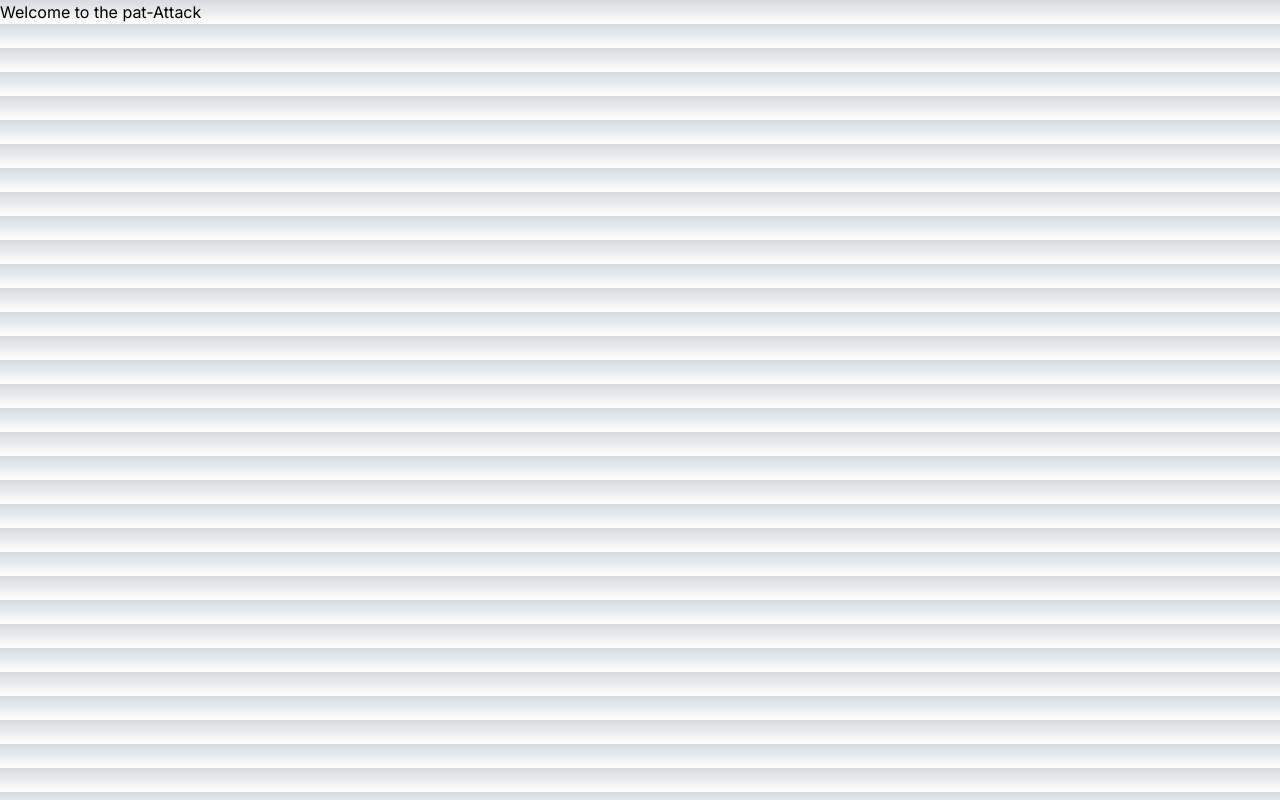
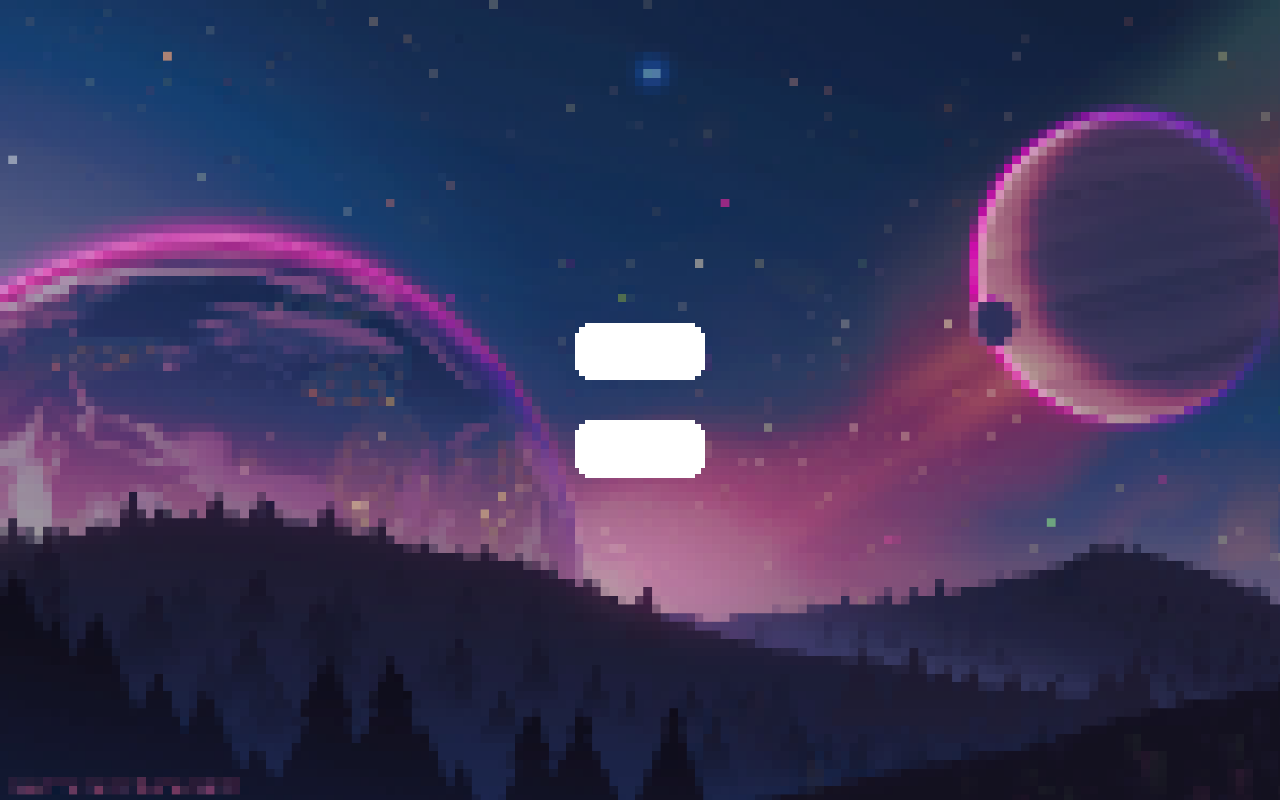
Before and after one commit to DandevMS/pat-Attack, a Next.js app: page / in a window 1280 px wide. Built offline with nearby package versions, Linux system fonts and the light colour scheme.

Commit message:
guardado todo funciona, introduccion e interface

```diff
--- /dev/null
+++ b/src/app/About/page.jsx
@@ -0,0 +1,13 @@
+import React from 'react'
+
+const Page = () => {
+  return (
+    <div className=' bg-black w-screen h-screen flex justify-center items-center '>
+        <p className=' text-white'>
+            s
+        </p>
+    </div>
+  )
+}
+
+export default Page
--- /dev/null
+++ b/src/app/Game/page.jsx
@@ -0,0 +1,27 @@
+"use client"
+import Introduction from "@/components/Introduction";
+import { useState } from "react";
+
+
+const page = () => {
+    const [showIntroduction, setShowIntroduction] = useState(true);
+
+  const handleIntroductionFinish = () => {
+    setShowIntroduction(false);
+  };
+
+  return (
+    <div className="app">
+      {showIntroduction ? (
+        <Introduction onFinish={handleIntroductionFinish} />
+        // <Introduction onFinish={handleIntroductionFinish} />
+      ) : (
+        //  seccion del juego en una etiqueta
+        <p>Game</p>
+      )}
+    </div>
+  );
+
+}
+
+export default page
--- a/src/app/globals.css
+++ b/src/app/globals.css
@@ -3,25 +3,170 @@
 @tailwind utilities;
 
 :root {
-  --foreground-rgb: 0, 0, 0;
-  --background-start-rgb: 214, 219, 220;
-  --background-end-rgb: 255, 255, 255;
+  --color-w: #ffffff;
+  --sky: #40cfff;
+  --grass: #8bc34a;
+  --color-principal: #994796;
+  --color-destacado-1: #ffc107;
+  --color-sombra: #795548;
+  --font-retro: "Silkscreen";
 }
 
-@media (prefers-color-scheme: dark) {
-  :root {
-    --foreground-rgb: 255, 255, 255;
-    --background-start-rgb: 0, 0, 0;
-    --background-end-rgb: 0, 0, 0;
+body {
+  background-color: var(--color-w);
+  /* overflow: hidden; */
+  font-family: "Silkscreen", cursive;
+  overflow: hidden;
+}
+
+.interfaze {
+  background-image: url("./assets/q.png");
+  background-size: cover;
+  background-repeat: no-repeat;
+  /* image-rendering: pixelated; */
+  /* Otros estilos que quieras aplicar */
+}
+
+
+.cloud {
+  position: absolute;
+  top: 150px;
+  left: -100px; /* Ajustar la posición inicial */
+  animation: moveCloud 60s linear infinite; /* Duración más larga para un movimiento más suave */
+  height: calc(700px / 1.5);
+    width: calc(700px / 1.5);
+}
+
+.cloud-p {
+  position: absolute;
+  top: 50px;
+  left: -300px; /* Ajustar la posición inicial */
+  height: 300px;
+  width: 300px;
+  animation: moveCloud 45s linear infinite; /* Duración más larga para un movimiento más suave */
+}
+
+.cloud-p2 {
+  position: absolute;
+  top: 450px;
+  left: -300px; /* Ajustar la posición inicial */
+  height: 250px;
+  width: 250px;
+  animation: moveCloud 30s linear infinite; /* Duración más larga para un movimiento más suave */
+}
+
+@keyframes moveCloud {
+  0% {
+    left: -300px; /* Ajustar la posición inicial */
+  }
+  100% {
+    left: calc(100vw + 100px); /* Ajustar la posición final */
   }
 }
 
-body {
-  color: rgb(var(--foreground-rgb));
-  background: linear-gradient(
-      to bottom,
-      transparent,
-      rgb(var(--background-end-rgb))
-    )
-    rgb(var(--background-start-rgb));
+/* @media (max-width: 1440px) {
+  .cloud {
+    height: calc(700px / 1.5);
+    width: calc(700px / 1.5);
+  }
+} */
+
+.pixel2:active {
+  top: 6px;
 }
+
+.pixel2 {
+  position: relative;
+  display: block;
+  margin: 20px;
+  font-family: "Silkscreen";
+  text-transform: uppercase;
+
+  font-size: 25px;
+  color: var(--color-w);
+}
+
+.pixel2::before {
+  content: "";
+  display: block;
+  position: absolute;
+  top: 10px;
+  bottom: 10px;
+  left: -10px;
+  right: -10px;
+  background: var(--color-w);
+  z-index: -1;
+}
+
+.pixel2::after {
+  content: "";
+  display: block;
+  position: absolute;
+  top: 4px;
+  bottom: 4px;
+  left: -6px;
+  right: -6px;
+  background: var(--color-w);
+  z-index: -1;
+}
+
+.pixel2 {
+  padding: 10px 10px;
+  position: relative;
+  background: var(--color-w);
+  width: auto;
+  z-index: 2;
+}
+
+.pixel2:hover,
+.pixel2:hover::before,
+.pixel2:hover::after {
+  background: #572956;
+}
+
+/*  historieta */
+.story-container {
+  position: relative;
+  display: flex;
+  flex-direction: column;
+  align-items: center;
+  justify-content: center;
+  height: 100vh;
+  background-color: black;
+}
+
+.image-story img {
+  max-width: 100%;
+  max-height: 100vh;
+  object-fit: contain;
+}
+
+.buttons-story {
+  position: absolute;
+  bottom: 20px;
+  display: flex;
+  justify-content: flex-end;
+
+  width: 100%;
+  padding: 0 20px;
+  box-sizing: border-box;
+  z-index: 1;
+}
+
+.buttons-story button {
+  background-color: #000;
+  color: var(--color-w);
+  border: 1px solid var(--color-w);
+  padding: 8px 16px;
+  cursor: pointer;
+}
+
+.prev-button,
+.next-button {
+  opacity: 0.7;
+}
+
+.prev-button:hover,
+.next-button:hover {
+  opacity: 1;
+}
--- a/src/app/layout.js
+++ b/src/app/layout.js
@@ -1,17 +1,27 @@
-import './globals.css'
-import { Inter } from 'next/font/google'
+import "./globals.css";
+import { Inter } from "next/font/google";
 
-const inter = Inter({ subsets: ['latin'] })
+const inter = Inter({ subsets: ["latin"] });
 
 export const metadata = {
-  title: 'Create Next App',
-  description: 'Generated by create next app',
-}
+  title: "Create Next App",
+  description: "Generated by create next app",
+};
 
 export default function RootLayout({ children }) {
   return (
     <html lang="en">
-      <body className={inter.className}>{children}</body>
+      <head>
+        <link rel="preconnect" href="https://fonts.googleapis.com" />
+        <link rel="preconnect" href="https://fonts.gstatic.com" crossOrigin="true" />
+        <link
+          href="https://fonts.googleapis.com/css2?family=Silkscreen&display=swap"
+          rel="stylesheet"
+        />
+      </head>
+      <body className={inter.className}>
+        {children}
+      </body>
     </html>
-  )
+  );
 }
--- a/src/app/page.js
+++ /dev/null
@@ -1,11 +0,0 @@
-
-
-export default function Home() {
-  return (
-
-    <div>
-        <h1>Welcome to the pat-Attack</h1>
-    </div>
-
-  )
-}
--- /dev/null
+++ b/src/app/page.jsx
@@ -0,0 +1,28 @@
+"use client"
+// import Bush from "@/visuals/Bush";
+import Cloud from "@/components/Cloud";
+import { useRouter } from "next/navigation";
+
+export default function Home() {
+  const route = useRouter();
+
+  return (
+    <div className="interfaze flex items-center justify-center h-screen w-screen bg-[#030c29] overflow-hidden ">
+      <Cloud />
+      <div className=" btn flex flex-col">
+        <button
+          className="pixel2 "
+          onClick={() => {
+            route.push(`Game/`);
+          }}
+        >
+          Start
+        </button>
+        <button className="pixel2" onClick={() => {
+          route.push(`About/`);
+        }}  >About</button>
+      </div>
+      {/* <Bush /> */}
+    </div>
+  );
+}
--- /dev/null
+++ b/src/components/Cloud.jsx
@@ -0,0 +1,23 @@
+import React from "react";
+import Clouds from "../app/assets/Cloud.png";
+import Image from "next/image";
+
+const Cloud = () => {
+  const cloudClasses = ["", "-p", "-p2"]; // Array de sufijos de clases
+
+  return (
+    <>
+      {cloudClasses.map((suffix, index) => (
+        <Image
+          key={index}
+          src={Clouds}
+          alt="Nube"
+          className={`cloud${suffix} -z-10`} // Agrega el sufijo a la clase
+          priority={true}
+        />
+      ))}
+    </>
+  );
+};
+
+export default Cloud;
--- /dev/null
+++ b/src/components/Introduction.jsx
@@ -0,0 +1,101 @@
+import React, { useState, useEffect } from "react";
+
+const slides = [
+  {
+    image: "https://i.ytimg.com/vi/UHU3pQM6xEM/maxresdefault.jpg",
+    text: "En el remoto espacio, el valiente pato Quax vive en el planeta Aviaria."
+  },
+  {
+    image: "https://w0.peakpx.com/wallpaper/207/857/HD-wallpaper-artistic-pixel-art-space-moon.jpg",
+    text: "Un día, un meteorito con un virus misterioso cae en el planeta, transformando a las criaturas en seres agresivos."
+  },
+  {
+    text: "Sumergiéndonos en la naturaleza"
+  },
+  {
+    text: "¡Último slide!"
+  }
+];
+
+const Introduction = ({ onFinish }) => {
+  const [currentIndex, setCurrentIndex] = useState(0);
+  const [introductionFinished, setIntroductionFinished] = useState(false);
+  const [typedText, setTypedText] = useState("");
+
+  const nextSlide = () => {
+    if (currentIndex < slides.length - 1) {
+      setCurrentIndex((prevIndex) => prevIndex + 1);
+      setTypedText("");
+    } else {
+      setIntroductionFinished(true);
+    }
+  };
+
+  const prevSlide = () => {
+    if (currentIndex > 0) {
+      setCurrentIndex((prevIndex) => prevIndex - 1);
+      setTypedText("");
+    }
+  };
+
+  const skipIntroduction = () => {
+    setIntroductionFinished(true);
+  };
+
+  useEffect(() => {
+    if (introductionFinished) {
+      onFinish();
+    }
+  }, [introductionFinished, onFinish]);
+
+  useEffect(() => {
+    if (slides[currentIndex].text) {
+      let currentText = "";
+      let textIndex = 0;
+
+      const typingInterval = setInterval(() => {
+        if (textIndex < slides[currentIndex].text.length) {
+          currentText += slides[currentIndex].text[textIndex];
+          setTypedText(currentText);
+          textIndex++;
+        } else {
+          clearInterval(typingInterval);
+        }
+      }, 100);
+
+      return () => {
+        clearInterval(typingInterval);
+      };
+    }
+  }, [currentIndex]);
+
+  return (
+    <div className="story-container text-white " style={{ fontFamily: "Silkscreen", display: "flex", flexDirection: "column", alignItems: "center" }}>
+      <div className="image-story" style={{ marginBottom: "1rem" }}>
+        {slides[currentIndex].image && (
+          <img src={slides[currentIndex].image} alt={`Slide ${currentIndex}`} style={{ maxWidth: "100%", height: "auto" }} />
+        )}
+      </div>
+      <div className="buttons-story">
+        {currentIndex > 0 && (
+          <button className="prev-button" onClick={prevSlide}>
+            Anterior
+          </button>
+        )}
+        <button className="next-button" onClick={nextSlide}>
+          {currentIndex < slides.length - 1 ? "Siguiente" : "Terminar"}
+        </button>
+        <button className="skip-button" onClick={skipIntroduction}>
+          Omitir
+        </button>
+      </div>
+      <div className="text-2xl break-words" style={{ justifyContent:"left" ,maxWidth: "80%", margin: "0 auto" }}>
+        <p>
+          {typedText}
+        </p>
+      </div>
+    </div>
+  );
+};
+
+export default Introduction;
--- /dev/null
+++ b/src/components/LoginPage.jsx
@@ -0,0 +1,14 @@
+import React from 'react'
+
+const LoginPage = () => {
+  return (
+    <div>
+      hola mundo
+      <button >
+        click
+      </button>
+    </div>
+  )
+}
+
+export default LoginPage
--- a/src/components/index.js
+++ /dev/null
@@ -1,11 +0,0 @@
-import React from 'react'
-
-function index() {
-  return (
-    <div>
-        <h1>Welcome devs</h1>
-    </div>
-  )
-}
-
-export default index
```
Also changed, not shown: src/app/assets/Cloud.png (added), src/app/assets/q.png (added).
